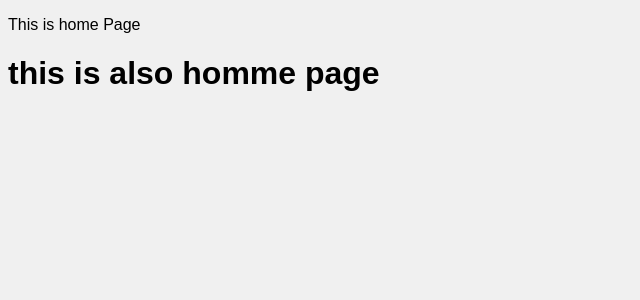
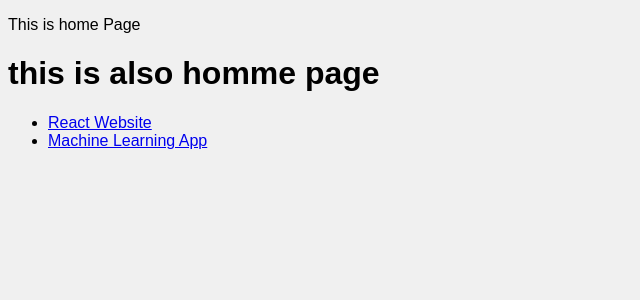
Before and after one commit to NITHISHKUMAR0283/Mern_Practicing, a React (Vite) app in the folder frontend/: page /home in a window 1280 px wide. Shown: the top 300 px of the page, without its empty margins (0-640 px from the left). Built offline with nearby package versions, Linux system fonts and the light colour scheme.

Commit message:
Learned to extract params using useparams and create the repeating page using those info

```diff
--- a/frontend/src/App.jsx
+++ b/frontend/src/App.jsx
@@ -1,8 +1,16 @@
 import TextSignUp from "./components/TextSignUp.jsx";
+import {Route,Routes} from 'react-router-dom'
+import Project from './components/project.jsx'
+import Home from "./components/Home";
 function App() {
   return (
     <div>
-      <TextSignUp />
+    <Routes>
+      <Route path='/text'element={<TextSignUp /> }/>
+      <Route path='/home'element ={<Home/>}/>
+      <Route path='/project/:id'element={<Project/>}/>
+    </Routes>
+
     </div>
 );
 }
--- a/frontend/src/components/Home.jsx
+++ b/frontend/src/components/Home.jsx
@@ -1,9 +1,21 @@
+import { Link } from "react-router-dom";
+function Home(){
 
-function Home(){
+    const  project = [
+    { id: 1, name: "React Website" },
+    { id: 2, name: "Machine Learning App" }]
     return(
         <div>
             <p>This is home Page</p>
             <h1>this is also homme page</h1>
+            <ul>
+
+            {project.map((p)=>{
+                return(
+                <li key={p.id}>
+                    <Link to={`/project/${p.id}`}>{`${p.name}`}</Link>
+                </li>)
+            })}</ul>
         </div>
     );
 }
--- /dev/null
+++ b/frontend/src/components/project.jsx
@@ -0,0 +1,12 @@
+
+import { useParams } from "react-router-dom";
+
+function project (){
+    const {id} = useParams();
+    return(
+        <div>
+        <h1>{`product id :${id}`}</h1>
+        </div>
+    )
+}
+export default project;
--- a/frontend/src/main.jsx
+++ b/frontend/src/main.jsx
@@ -1,19 +1,14 @@
 import React from 'react';
 import ReactDOM from "react-dom/client";
 import App from "./App";
-import Home from "./components/Home";
 import './index.css';
-import { BrowserRouter,Routes,Route } from 'react-router-dom';
+import { BrowserRouter, } from 'react-router-dom';
 
 ReactDOM.createRoot(document.getElementById('root')).render(
   <React.StrictMode>
 
     <BrowserRouter>
-
-    <Routes>
-      <Route path='/login'element={<App/>}/>
-      <Route path='/home'element ={<Home/>}/>
-    </Routes>
+    <App/>
 
     </BrowserRouter>
 
```
